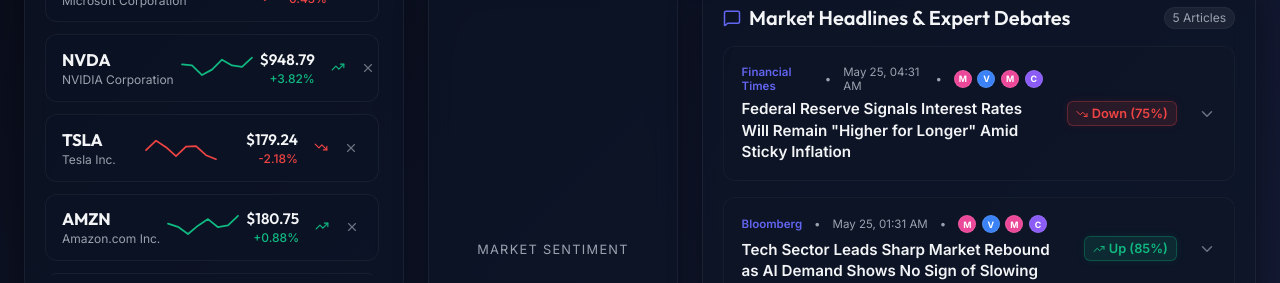
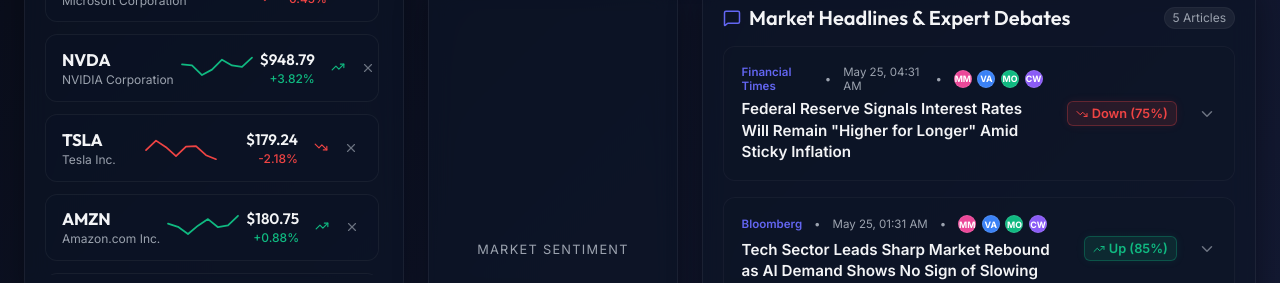
Before and after one commit to cmqhuy/stock-market-researcher, a React (Vite) app: page / in a window 1280 px wide. Shown: the part 502-785 px from the top of the page. Built offline with nearby package versions, Linux system fonts and the light colour scheme.

Commit message:
Fix avatar conflict between Momentum Maverick and Macro Oracle, use full-name initials (MM/VA/MO/CW)

```diff
--- a/src/components/MarketOverview.tsx
+++ b/src/components/MarketOverview.tsx
@@ -44,13 +44,19 @@ export const MarketOverview: React.FC<MarketOverviewProps> = ({ marketState, isL
   };
 
   const getAgentAvatarClass = (name: string): string => {
-    switch (name.charAt(0)) {
-      case 'M': return 'avatar-m';
-      case 'V': return 'avatar-v';
-      case 'O': return 'avatar-o';
-      case 'C': return 'avatar-c';
-      default: return '';
-    }
+    if (name.includes('Momentum') || name.includes('Maverick')) return 'avatar-m';
+    if (name.includes('Value') || name.includes('Anchor')) return 'avatar-v';
+    if (name.includes('Macro') || name.includes('Oracle')) return 'avatar-o';
+    if (name.includes('Crowd') || name.includes('Whisperer')) return 'avatar-c';
+    return '';
+  };
+
+  const getAgentInitials = (name: string): string => {
+    if (name.includes('Momentum') || name.includes('Maverick')) return 'MM';
+    if (name.includes('Value') || name.includes('Anchor')) return 'VA';
+    if (name.includes('Macro') || name.includes('Oracle')) return 'MO';
+    if (name.includes('Crowd') || name.includes('Whisperer')) return 'CW';
+    return name.charAt(0);
   };
 
   return (
@@ -172,7 +178,7 @@ export const MarketOverview: React.FC<MarketOverviewProps> = ({ marketState, isL
                                   className={`agent-mini-dot ${getAgentAvatarClass(agent.agentName)}`}
                                   title={`${agent.agentName}: ${agent.stance.toUpperCase()} (${agent.confidence}%)`}
                                 >
-                                  {agent.agentName.charAt(0)}
+                                  {getAgentInitials(agent.agentName)}
                                 </div>
                               ))}
                             </div>
@@ -227,7 +233,7 @@ export const MarketOverview: React.FC<MarketOverviewProps> = ({ marketState, isL
                                 <div className="expert-card-header">
                                   <div className="expert-profile">
                                     <div className={`expert-avatar ${getAgentAvatarClass(agent.agentName)}`}>
-                                      {agent.agentName.charAt(0)}
+                                      {getAgentInitials(agent.agentName)}
                                     </div>
                                     <div className="expert-profile-text">
                                       <span className="expert-name">{agent.agentName}</span>
--- a/src/components/StockAnalysisDetail.tsx
+++ b/src/components/StockAnalysisDetail.tsx
@@ -88,13 +88,19 @@ export const StockAnalysisDetail: React.FC<StockAnalysisDetailProps> = ({
   };
 
   const getAgentAvatarClass = (name: string): string => {
-    switch (name.charAt(0)) {
-      case 'M': return 'avatar-m';
-      case 'V': return 'avatar-v';
-      case 'O': return 'avatar-o';
-      case 'C': return 'avatar-c';
-      default: return '';
-    }
+    if (name.includes('Momentum') || name.includes('Maverick')) return 'avatar-m';
+    if (name.includes('Value') || name.includes('Anchor')) return 'avatar-v';
+    if (name.includes('Macro') || name.includes('Oracle')) return 'avatar-o';
+    if (name.includes('Crowd') || name.includes('Whisperer')) return 'avatar-c';
+    return '';
+  };
+
+  const getAgentInitials = (name: string): string => {
+    if (name.includes('Momentum') || name.includes('Maverick')) return 'MM';
+    if (name.includes('Value') || name.includes('Anchor')) return 'VA';
+    if (name.includes('Macro') || name.includes('Oracle')) return 'MO';
+    if (name.includes('Crowd') || name.includes('Whisperer')) return 'CW';
+    return name.charAt(0);
   };
 
   return (
@@ -219,7 +225,7 @@ export const StockAnalysisDetail: React.FC<StockAnalysisDetailProps> = ({
                                 className={`agent-mini-dot ${getAgentAvatarClass(agent.agentName)}`}
                                 title={`${agent.agentName}: ${agent.stance.toUpperCase()} (${agent.confidence}%)`}
                               >
-                                {agent.agentName.charAt(0)}
+                                {getAgentInitials(agent.agentName)}
                               </div>
                             ))}
                           </div>
@@ -274,7 +280,7 @@ export const StockAnalysisDetail: React.FC<StockAnalysisDetailProps> = ({
                               <div className="expert-card-header">
                                 <div className="expert-profile">
                                   <div className={`expert-avatar ${getAgentAvatarClass(agent.agentName)}`}>
-                                    {agent.agentName.charAt(0)}
+                                    {getAgentInitials(agent.agentName)}
                                   </div>
                                   <div className="expert-profile-text">
                                     <span className="expert-name">{agent.agentName}</span>
```
